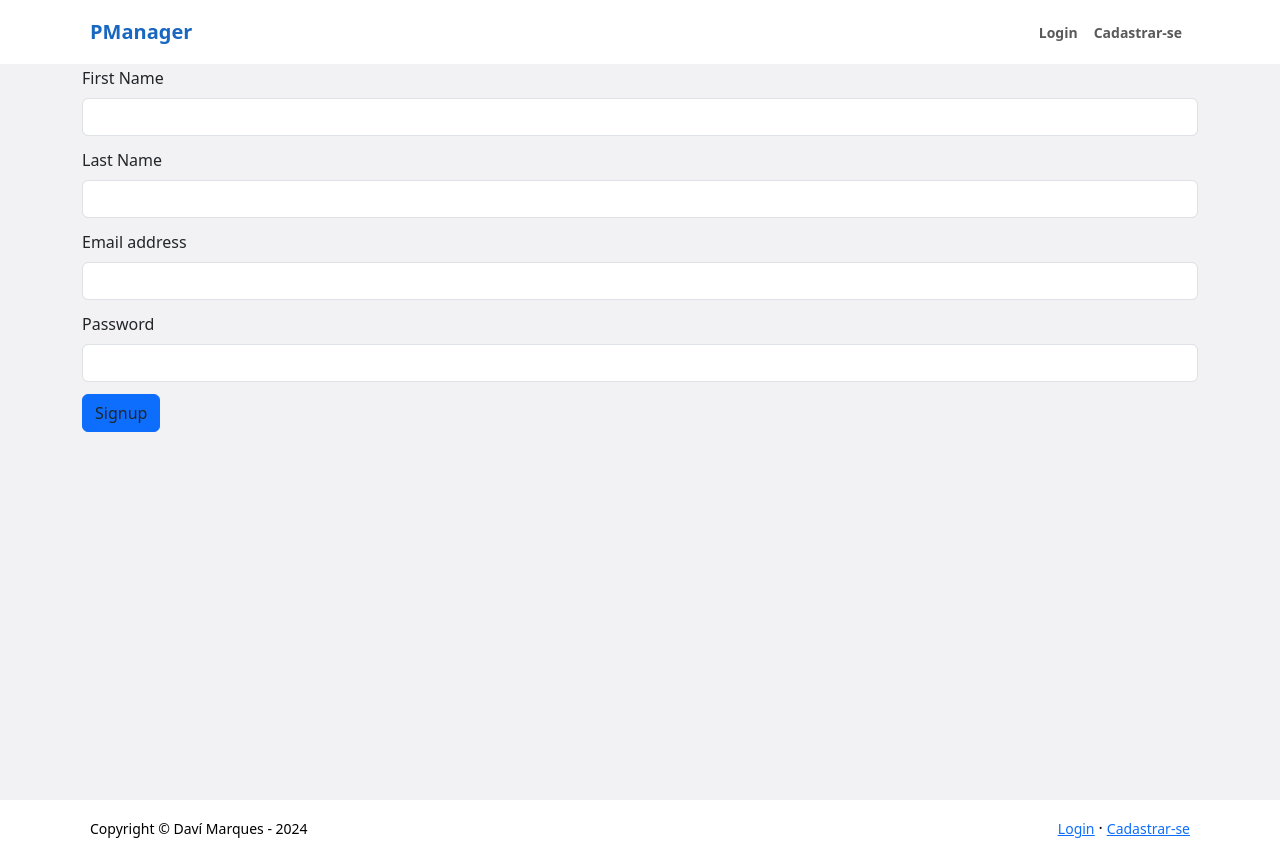
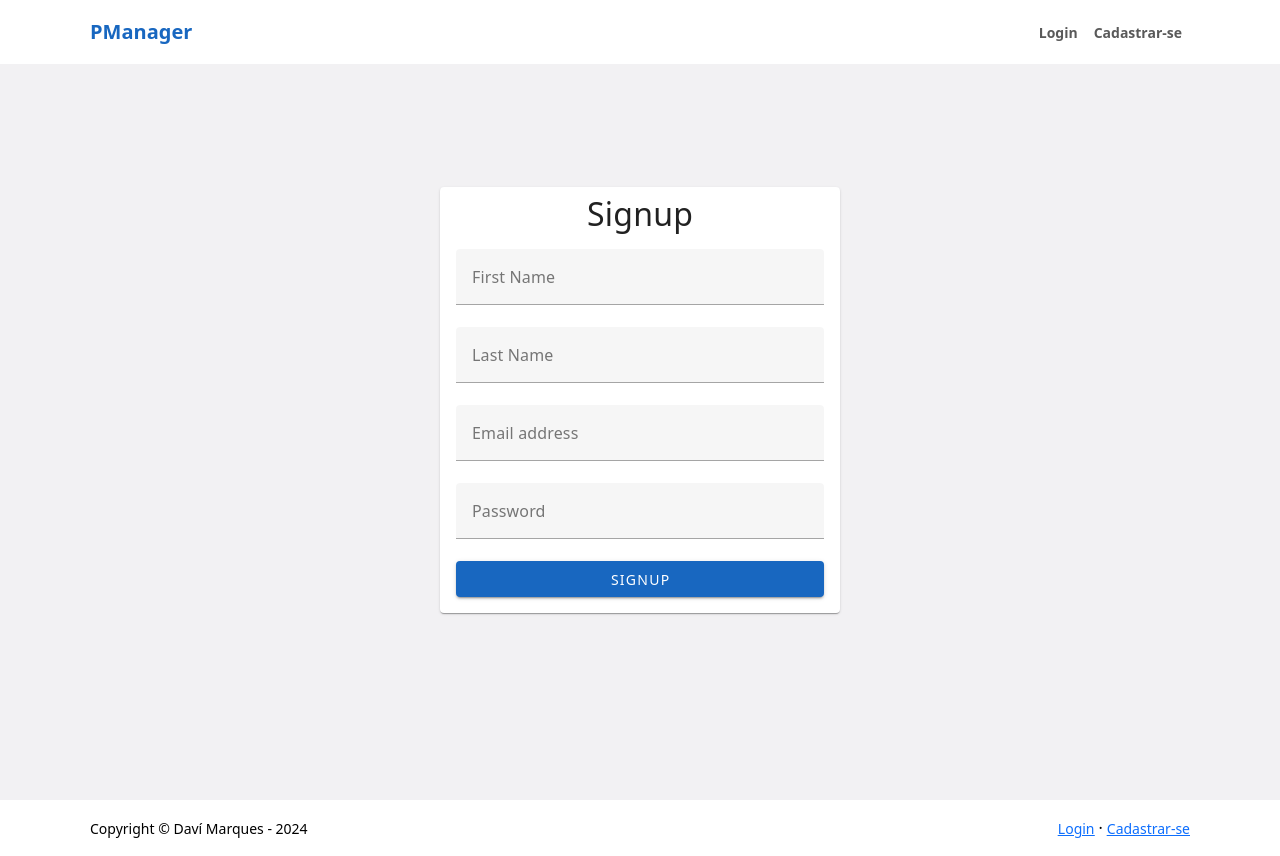
Before and after one commit to marquesdavi/people-manager, a Vue app in the folder frontend/: page /signup in a window 1280 px wide. Built offline with nearby package versions, Linux system fonts and the light colour scheme.

Commit message:
organize login and signup style

```diff
--- a/frontend/src/views/Login.vue
+++ b/frontend/src/views/Login.vue
@@ -1,19 +1,21 @@
 <template>
-    <div class="container py-5">
-        <h2>Login</h2>
-        <form @submit.prevent="handleLogin">
-            <div class="mb-3">
-                <label for="email" class="form-label">Email address</label>
-                <input type="email" class="form-control" id="email" v-model="email" required>
-            </div>
-            <div class="mb-3">
-                <label for="password" class="form-label">Password</label>
-                <input type="password" class="form-control" id="password" v-model="password" required>
-            </div>
-            <button type="submit" class="btn btn-primary">Login</button>
-        </form>
-        <p v-if="error" class="text-danger">{{ error }}</p>
-    </div>
+    <v-container class="d-flex justify-center align-center" style="min-height: 100vh;">
+        <v-card style="width: 400px;">
+            <v-card-title class="d-flex justify-center">
+                <h2>Login</h2>
+            </v-card-title>
+            <v-card-text>
+                <v-form @submit.prevent="handleLogin">
+                    <v-text-field v-model="email" label="Email address" type="email" required>
+                    </v-text-field>
+                    <v-text-field v-model="password" label="Password" type="password" required>
+                    </v-text-field>
+                    <v-btn type="submit" color="primary" block>Login</v-btn>
+                </v-form>
+                <v-alert v-if="error" type="error" class="mt-3">{{ error }}</v-alert>
+            </v-card-text>
+        </v-card>
+    </v-container>
 </template>
 
 <script>
@@ -42,5 +44,4 @@ export default {
 };
 </script>
 
-<style scoped>
-</style>
+<style scoped></style>
--- a/frontend/src/views/Signup.vue
+++ b/frontend/src/views/Signup.vue
@@ -1,27 +1,25 @@
 <template>
-    <div class="container py-5">
-        <h2>Signup</h2>
-        <form @submit.prevent="handleSignup">
-            <div class="mb-3">
-                <label for="firstName" class="form-label">First Name</label>
-                <input type="text" class="form-control" id="firstName" v-model="firstName" required>
-            </div>
-            <div class="mb-3">
-                <label for="lastName" class="form-label">Last Name</label>
-                <input type="text" class="form-control" id="lastName" v-model="lastName" required>
-            </div>
-            <div class="mb-3">
-                <label for="email" class="form-label">Email address</label>
-                <input type="email" class="form-control" id="email" v-model="email" required>
-            </div>
-            <div class="mb-3">
-                <label for="password" class="form-label">Password</label>
-                <input type="password" class="form-control" id="password" v-model="password" required>
-            </div>
-            <button type="submit" class="btn btn-primary">Signup</button>
-            <p v-if="error" class="text-danger">{{ error }}</p>
-        </form>
-    </div>
+    <v-container class="d-flex justify-center align-center" style="min-height: 100vh;">
+        <v-card style="width: 400px;">
+            <v-card-title class="d-flex justify-center">
+                <h2>Signup</h2>
+            </v-card-title>
+            <v-card-text>
+                <v-form @submit.prevent="handleSignup">
+                    <v-text-field v-model="firstName" label="First Name" required>
+                    </v-text-field>
+                    <v-text-field v-model="lastName" label="Last Name" required>
+                    </v-text-field>
+                    <v-text-field v-model="email" label="Email address" type="email" required>
+                    </v-text-field>
+                    <v-text-field v-model="password" label="Password" type="password" required>
+                    </v-text-field>
+                    <v-btn type="submit" color="primary" block>Signup</v-btn>
+                </v-form>
+                <v-alert v-if="error" type="error" class="mt-3">{{ error }}</v-alert>
+            </v-card-text>
+        </v-card>
+    </v-container>
 </template>
 
 <script>
@@ -52,5 +50,4 @@ export default {
 };
 </script>
 
-<style scoped>
-</style>
+<style scoped></style>
```
